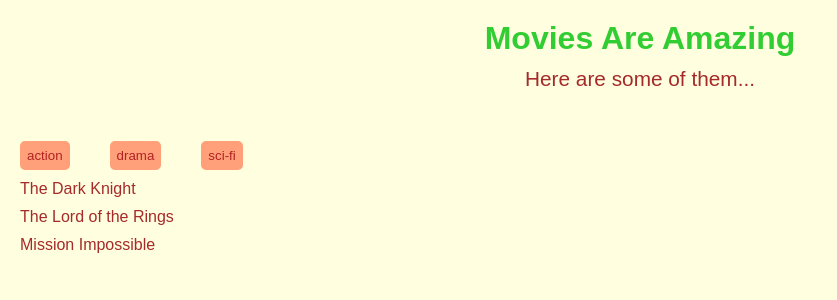
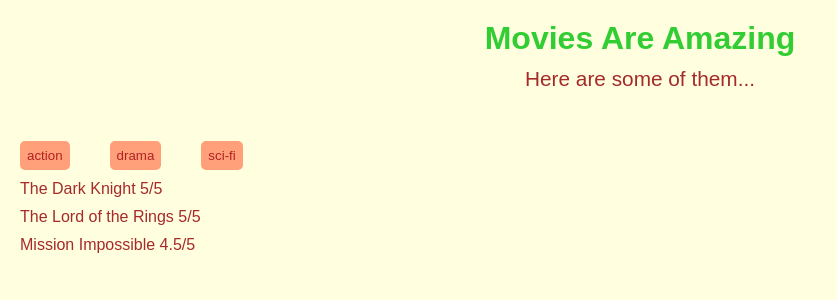
Before and after one commit to foolhardy21/marknine-neogcamp, a React (Create React App) app: page / in a window 1280 px wide. Shown: the top 300 px of the page, without its empty margins (0-837 px from the left). Built offline with nearby package versions, Linux system fonts and the light colour scheme.

Commit message:
chore - ratings added

```diff
--- a/src/App.js
+++ b/src/App.js
@@ -20,7 +20,7 @@ const App = () => {
       <p>Here are some of them...</p>
       <div>{genres.map((genre, index) => <button key={index} onClick={() => changeGenre(index)} className={styles.genre_btn}>{genre}</button>) }</div>
       {
-        genreMovies.map(movie => <div key={movie.id} className={styles.movie}>{movie.name}</div>)
+        genreMovies.map(movie => <div key={movie.id} className={styles.movie}>{`${movie.name} ${movie.rating}/5`}</div>)
       }
 
     </div>
--- a/src/moviedata.js
+++ b/src/moviedata.js
@@ -32,7 +32,7 @@ const movies = [
     {
         id: 5,
         name: 'Mission Impossible',
-        rating: 5,
+        rating: 4.5,
         genre: 0,
     },
     {
@@ -44,7 +44,7 @@ const movies = [
     {
         id: 7,
         name: 'Interstellar',
-        rating: 5,
+        rating: 4,
         genre: 2,
     },
     {
```
